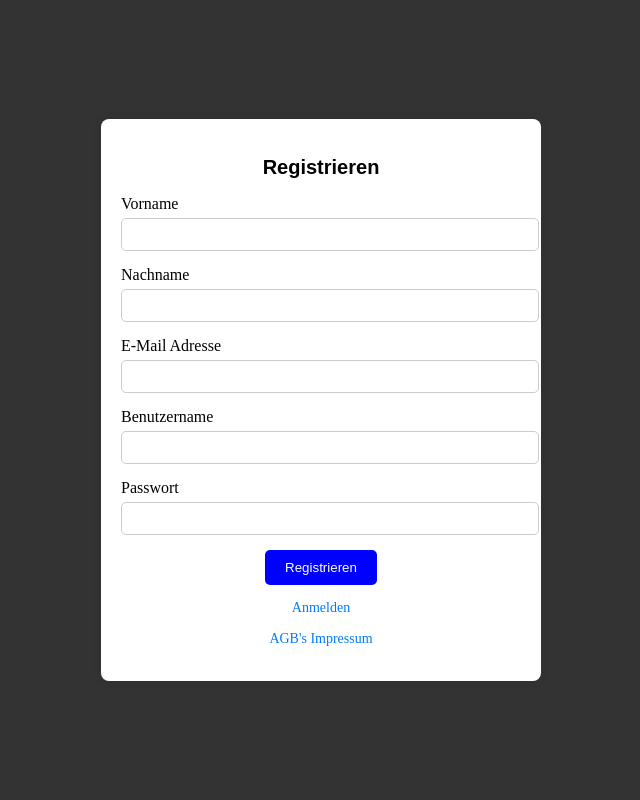
After one commit to MatteoGrado/Content-Deliver-System, a PHP site: page /content/register/register.php in a window 1280 px wide. The commit adds this page. Shown: the whole page, without its empty margins (319-959 px from the left). Run offline with PHP 8.4, Linux system fonts and the light colour scheme.

Commit message:
Add files via upload

```diff
--- a/content/login/login.php
+++ b/content/login/login.php
@@ -26,7 +26,7 @@
         </div>
         <button type="submit" class="login-btn">Login</button>
     </form>
-        <a href="#" class="register">Registrieren</a>
+        <a href="../register/register.php" class="register">Registrieren</a>
 </div>
 </body>
 </html>
--- /dev/null
+++ b/content/register/register.php
@@ -0,0 +1,44 @@
+<!doctype html>
+<html lang="en">
+<head>
+    <meta charset="UTF-8">
+    <meta name="viewport"
+          content="width=device-width, user-scalable=no, initial-scale=1.0, maximum-scale=1.0, minimum-scale=1.0">
+    <meta http-equiv="X-UA-Compatible" content="ie=edge">
+    <title>CDN-AG.de/register</title>
+    <link rel="stylesheet" href="../../public/assets/css/register/style.css">
+</head>
+<body>
+    <div class="register-container">
+        <h2 class="header">Registrieren</h2>
+    <form method="POST">
+        <div class="input-group">
+            <label for="first-name">Vorname</label>
+            <input type="text" id="first-name" name="first-name" required>
+        </div>
+        <div class="input-group">
+            <label for="last-name">Nachname</label>
+            <input type="text" id="last-name" name="last-name" required>
+        </div>
+        <div class="input-group">
+            <label for="email">E-Mail Adresse</label>
+            <input type="email" id="email" name="email" required>
+        </div>
+        <div class="input-group">
+            <label for="username">Benutzername</label>
+            <input type="text" id="username" name="username" required>
+        </div>
+        <div class="input-group">
+            <label for="password">Passwort</label>
+            <input type="password" id="password" name="password" required>
+        </div>
+        <button type="submit" class="register-btn">Registrieren</button>
+    </form>
+    <p><a href="#">Anmelden</a></p>
+    <p>
+        <a href="#">AGB's</a>
+        <a href="#">Impressum</a>
+    </p>
+</div>
+</body>
+</html>
```
Also changed, not shown: content/dashboard/dashboard.php (added, +41 -0 lines), content/functions/functions.php (added, +35 -0 lines), public/assets/css/dashboard/style.css (added), public/assets/css/functions/style.css (added), public/assets/css/register/style.css (added), 1 other file.
